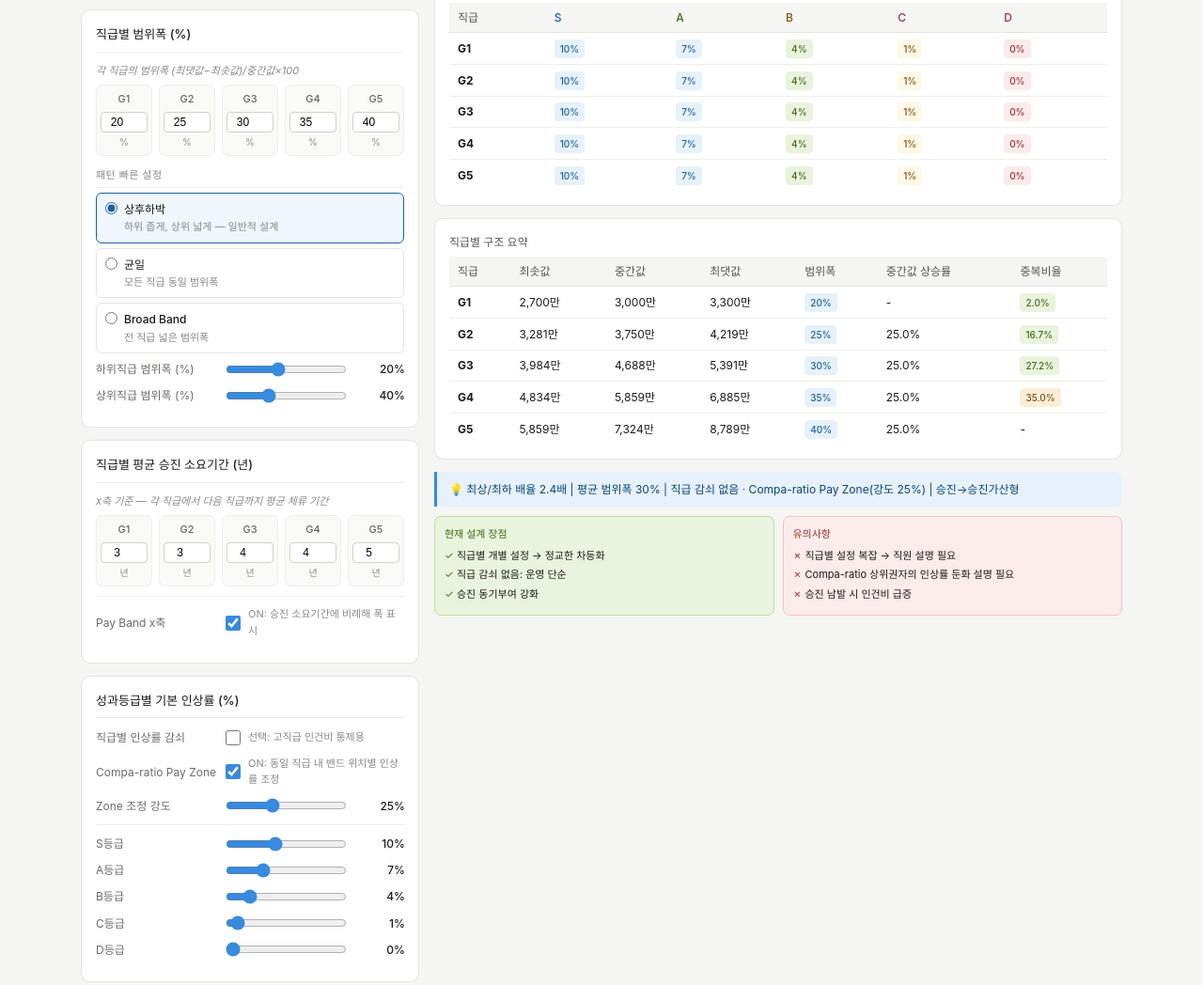
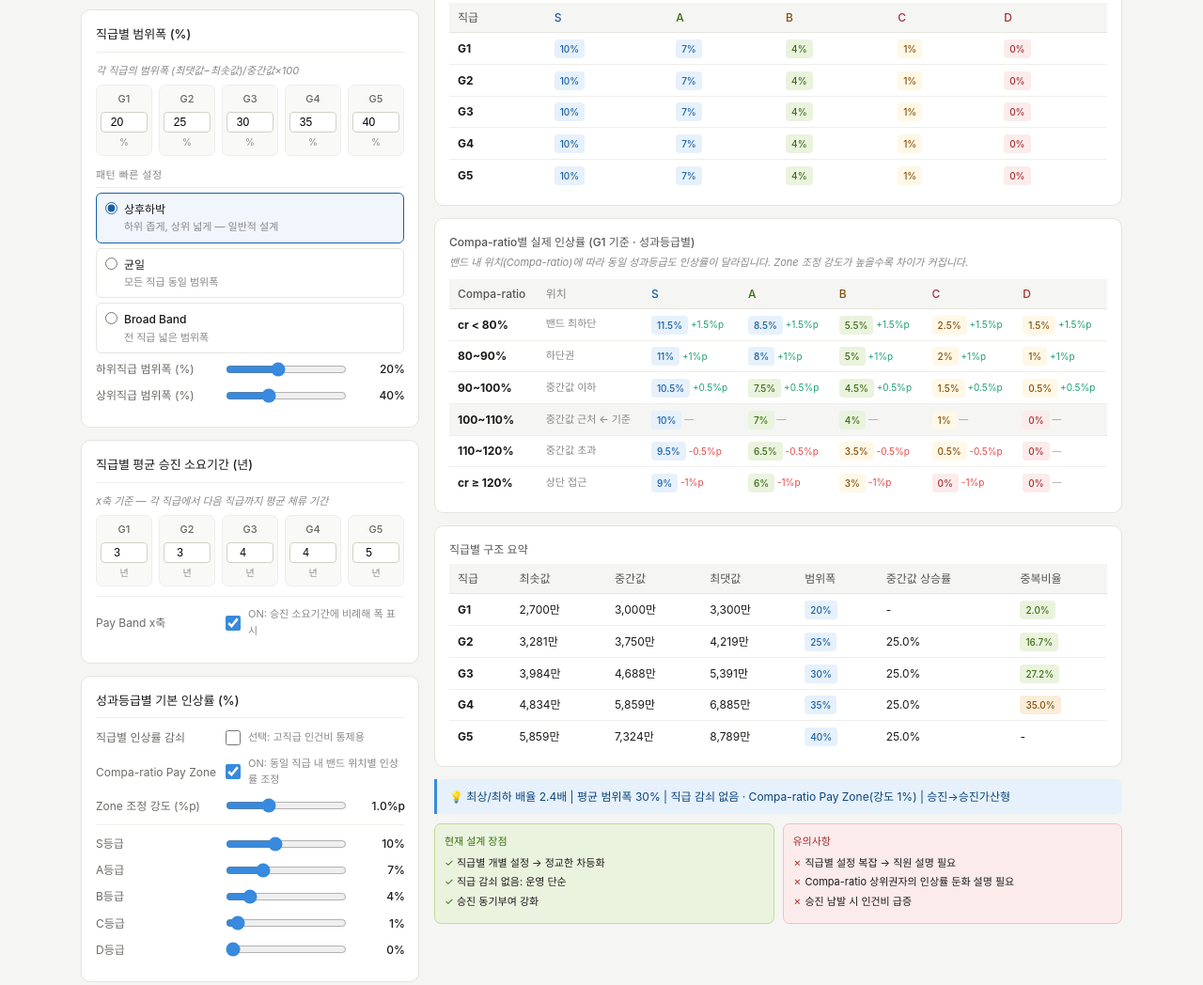
Before and after one commit to woonki-konkuk/salary-trajectory-simulator, a plain HTML site: page index.html in a window 1280 px wide. Shown: the part 755-1803 px from the top of the page at 94% size. Drawn offline with nearby package versions, Linux system fonts and the light colour scheme.

Commit message:
Add files via upload

```diff
--- a/index.html
+++ b/index.html
@@ -185,9 +185,9 @@ select.yr-sel{padding:2px 4px;font-size:11px;border:1px solid #d3d1c7;border-rad
           <input type="checkbox" id="b-compazone" checked onchange="updateBand()">
           <span style="font-size:11px;color:#888;flex:1">ON: 동일 직급 내 밴드 위치별 인상률 조정</span>
         </div>
-        <div class="ctrl" id="cz-row"><label>Zone 조정 강도</label>
-          <input type="range" id="b-czF" min="10" max="50" step="5" value="25" oninput="updateBand()">
-          <span class="val" id="b-czF-v">25%</span>
+        <div class="ctrl" id="cz-row"><label>Zone 조정 강도 (%p)</label>
+          <input type="range" id="b-czF" min="0" max="3" step="0.1" value="1" oninput="updateBand()">
+          <span class="val" id="b-czF-v">1.0%p</span>
         </div>
         <div class="divider"></div>
         <div class="ctrl"><label>S등급</label><input type="range" id="b-S" min="0" max="25" step="1" value="10" oninput="updateBand()"><span class="val" id="b-S-v">10%</span></div>
@@ -213,6 +213,11 @@ select.yr-sel{padding:2px 4px;font-size:11px;border:1px solid #d3d1c7;border-rad
       <div class="chart-box">
         <div class="section-label" style="margin-top:0;margin-bottom:6px">직급 × 성과등급 기준 인상률 매트릭스(Compa-ratio 조정 전)</div>
         <div style="overflow-x:auto"><table class="cmp-table" id="rate-matrix"><thead></thead><tbody></tbody></table></div>
+      </div>
+      <div class="chart-box" id="compa-matrix-box">
+        <div class="section-label" style="margin-top:0;margin-bottom:4px">Compa-ratio별 실제 인상률 (G1 기준 · 성과등급별)</div>
+        <p class="tip" style="margin-bottom:8px">밴드 내 위치(Compa-ratio)에 따라 동일 성과등급도 인상률이 달라집니다. Zone 조정 강도가 높을수록 차이가 커집니다.</p>
+        <div style="overflow-x:auto"><table class="cmp-table" id="compa-rate-matrix"><thead></thead><tbody></tbody></table></div>
       </div>
       <div class="chart-box">
         <div class="section-label" style="margin-top:0;margin-bottom:6px">직급별 구조 요약</div>
@@ -259,9 +264,9 @@ select.yr-sel{padding:2px 4px;font-size:11px;border:1px solid #d3d1c7;border-rad
           <input type="checkbox" id="t-compazone" checked onchange="BS.compaZone=this.checked;document.getElementById('b-compazone').checked=this.checked;updateBand()">
           <span style="font-size:11px;color:#888;flex:1">ON: 동일 직급 내 위치별 조정</span>
         </div>
-        <div class="ctrl" id="t-czF-row"><label>Zone 조정 강도</label>
-          <input type="range" id="t-czF" min="10" max="50" step="5" value="25" oninput="BS.czFactor=+this.value;document.getElementById('b-czF').value=this.value;document.getElementById('t-czF-v').textContent=this.value+'%';updateBand()">
-          <span class="val" id="t-czF-v">25%</span>
+        <div class="ctrl" id="t-czF-row"><label>Zone 조정 강도 (%p)</label>
+          <input type="range" id="t-czF" min="0" max="3" step="0.1" value="1" oninput="BS.czFactor=+this.value;document.getElementById('b-czF').value=this.value;document.getElementById('b-czF-v').textContent=(+this.value).toFixed(1)+'%p';document.getElementById('t-czF-v').textContent=(+this.value).toFixed(1)+'%p';updateBand()">
+          <span class="val" id="t-czF-v">1.0%p</span>
         </div>
       </div>
 
@@ -361,7 +366,7 @@ let BS={
   promoDurations:[3,3,4,4,5,5,6],  // years per grade before promotion
   bandTimeScale:true,
   payzone:false, pzFactor:12,
-  compaZone:true, czFactor:25,
+  compaZone:true, czFactor:1,
   rates:{S:10,A:7,B:4,C:1,D:0},
   promoMode:'bonus', promoBonus:15, promoEntryMode:'min', entryPos:'mid', baseRef:'mid'
 };
@@ -406,24 +411,25 @@ function getBandPositionLabel(sal,grade){
   return '상한 접근 · 승진/역할확대 검토';
 }
 
-function getCompaZoneFactor(sal,grade){
-  if(!BS.compaZone) return 1;
+// Compa-ratio에 따른 인상률 %p 조정값 반환 (배율이 아닌 가감)
+function getCompaZoneAdj(sal,grade){
+  if(!BS.compaZone) return 0;
   const cr=getCompaRatio(sal,grade);
-  const f=BS.czFactor/100;
-  if(cr<80) return 1+1.6*f;
-  if(cr<90) return 1+1.0*f;
-  if(cr<100) return 1+0.5*f;
-  if(cr<110) return 1;
-  if(cr<120) return Math.max(0,1-0.7*f);
-  return Math.max(0,1-1.4*f);
+  const p=BS.czFactor; // %p 단위
+  if(cr<80)  return  p*1.5;
+  if(cr<90)  return  p*1.0;
+  if(cr<100) return  p*0.5;
+  if(cr<110) return  0;
+  if(cr<120) return -p*0.5;
+  return            -p*1.0;
 }
 
 function getEffRate(base,gi,sal=null){
   const grades=getGrades();
   const grade=grades[Math.min(gi,grades.length-1)];
   const gradeFactor=getGradeRateFactor(gi);
-  const compaFactor=sal==null ? 1 : getCompaZoneFactor(sal,grade);
-  return +Math.max(0,base*gradeFactor*compaFactor).toFixed(1);
+  const adj=sal==null ? 0 : getCompaZoneAdj(sal,grade);
+  return +Math.max(0, base*gradeFactor + adj).toFixed(1);
 }
 
 function calcPromoSal(cur,toGi,grades){
@@ -756,7 +762,7 @@ function updateBand(){
 
   document.getElementById('b-base-v').textContent=fmt(BS.baseMid)+'만';
   document.getElementById('b-pzF-v').textContent=BS.pzFactor+'%p';
-  document.getElementById('b-czF-v').textContent=BS.czFactor+'%';
+  document.getElementById('b-czF-v').textContent=BS.czFactor.toFixed(1)+'%p';
   ['S','A','B','C','D'].forEach(r=>document.getElementById(`b-${r}-v`).textContent=BS.rates[r]+'%');
   document.getElementById('pz-row').style.display=BS.payzone?'flex':'none';
   document.getElementById('cz-row').style.display=BS.compaZone?'flex':'none';
@@ -766,9 +772,62 @@ function updateBand(){
   const grades=getGrades();
   drawBandSVG('band-svg-wrap-1', grades);
   renderRateMatrix(grades);
+  renderCompaRateMatrix(grades);
   renderOverlapTable(grades);
   renderBandSummary(grades);
   updateTrajectoryCharts();
+}
+
+function renderCompaRateMatrix(grades){
+  const box=document.getElementById('compa-matrix-box');
+  if(box) box.style.display=BS.compaZone?'block':'none';
+  const tbl=document.getElementById('compa-rate-matrix');
+  if(!tbl) return;
+
+  const rC={S:'#185FA5',A:'#3B6D11',B:'#854F0B',C:'#993556',D:'#A32D2D'};
+  const zones=[
+    {label:'cr < 80%',  desc:'밴드 최하단', cr:75},
+    {label:'80~90%',    desc:'하단권',       cr:85},
+    {label:'90~100%',   desc:'중간값 이하',  cr:95},
+    {label:'100~110%',  desc:'중간값 근처',  cr:105},
+    {label:'110~120%',  desc:'중간값 초과',  cr:115},
+    {label:'cr ≥ 120%', desc:'상단 접근',    cr:125},
+  ];
+
+  // 헤더: 성과등급
+  tbl.querySelector('thead').innerHTML=
+    '<tr><th>Compa-ratio</th><th style="color:#888;font-weight:400">위치</th>'+
+    RATINGS.map(r=>`<th style="color:${rC[r]}">${r}</th>`).join('')+'</tr>';
+
+  // G1 기준 (gi=0) 으로 계산
+  const gi=0;
+  const grade=grades[0];
+  tbl.querySelector('tbody').innerHTML=zones.map((z,zi)=>{
+    const gradeFactor=getGradeRateFactor(gi);
+    const isBase=(zi===3);
+    const rowStyle=isBase?'background:#f5f5f3;font-weight:500':'';
+
+    const cells=RATINGS.map(r=>{
+      const base=BS.rates[r];
+      const fakeSal=z.cr*grade.mid/100;
+      const adj=getCompaZoneAdj(fakeSal,grade);
+      const gradeFactor=getGradeRateFactor(gi);
+      const eff=+Math.max(0, base*gradeFactor + adj).toFixed(1);
+      const base0=+Math.max(0,base*gradeFactor).toFixed(1);
+      const diff=+(eff-base0).toFixed(1);
+      const diffStr=diff>0?`<span style="color:#1D9E75;font-size:10px"> +${diff}%p</span>`:
+                    diff<0?`<span style="color:#E24B4A;font-size:10px"> ${diff}%p</span>`:
+                    `<span style="color:#aaa;font-size:10px"> —</span>`;
+      const badgeCls=eff>=BS.rates.S*0.8?'badge-S':eff>=BS.rates.B?'badge-A':eff>0?'badge-B':'badge-D';
+      return `<td><span class="badge ${badgeCls}">${eff}%</span>${diffStr}</td>`;
+    }).join('');
+
+    return `<tr style="${rowStyle}">
+      <td><strong>${z.label}</strong></td>
+      <td style="color:#888;font-size:11px">${z.desc}${isBase?' ← 기준':''}</td>
+      ${cells}
+    </tr>`;
+  }).join('');
 }
 
 function renderRateMatrix(grades){
```
